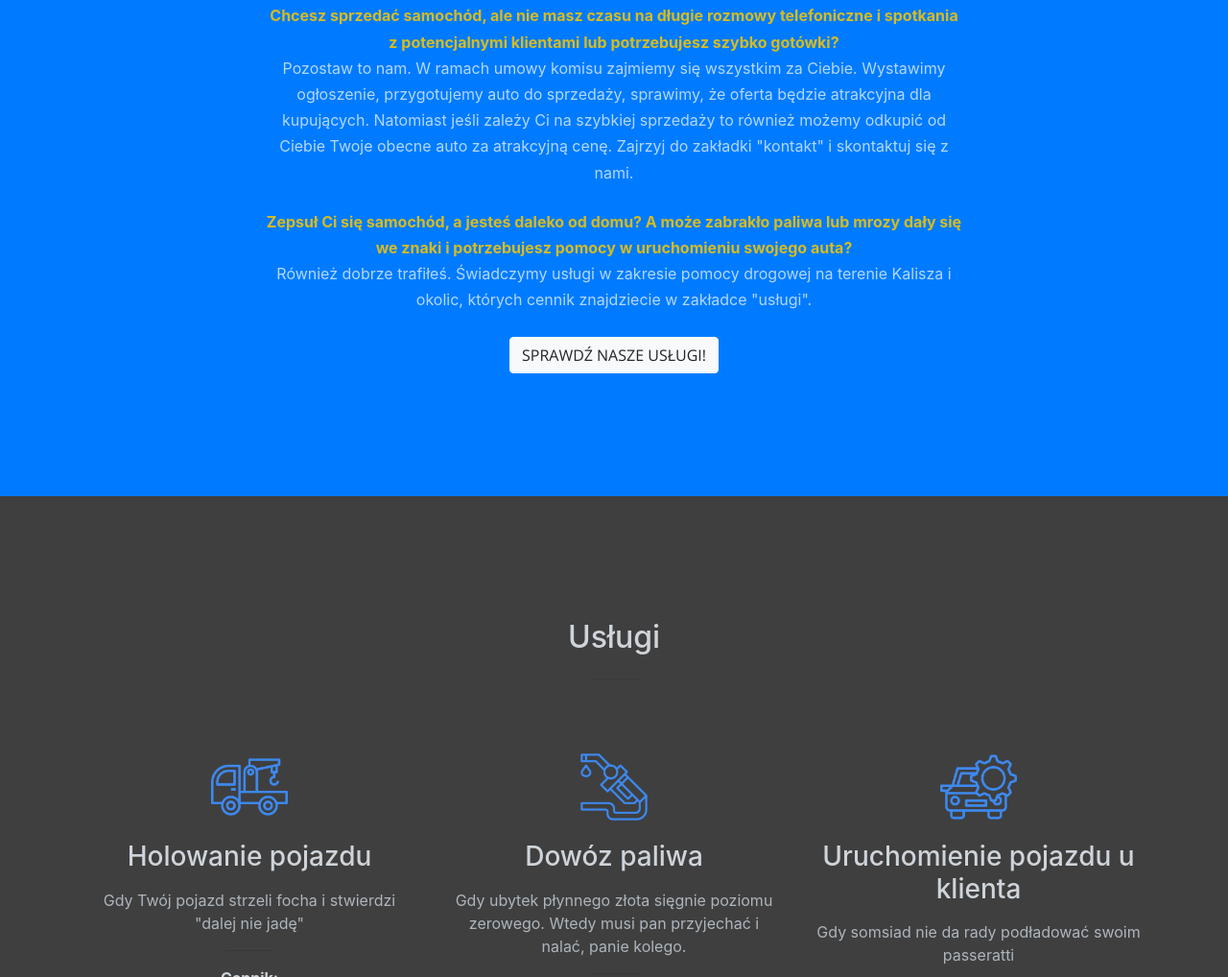
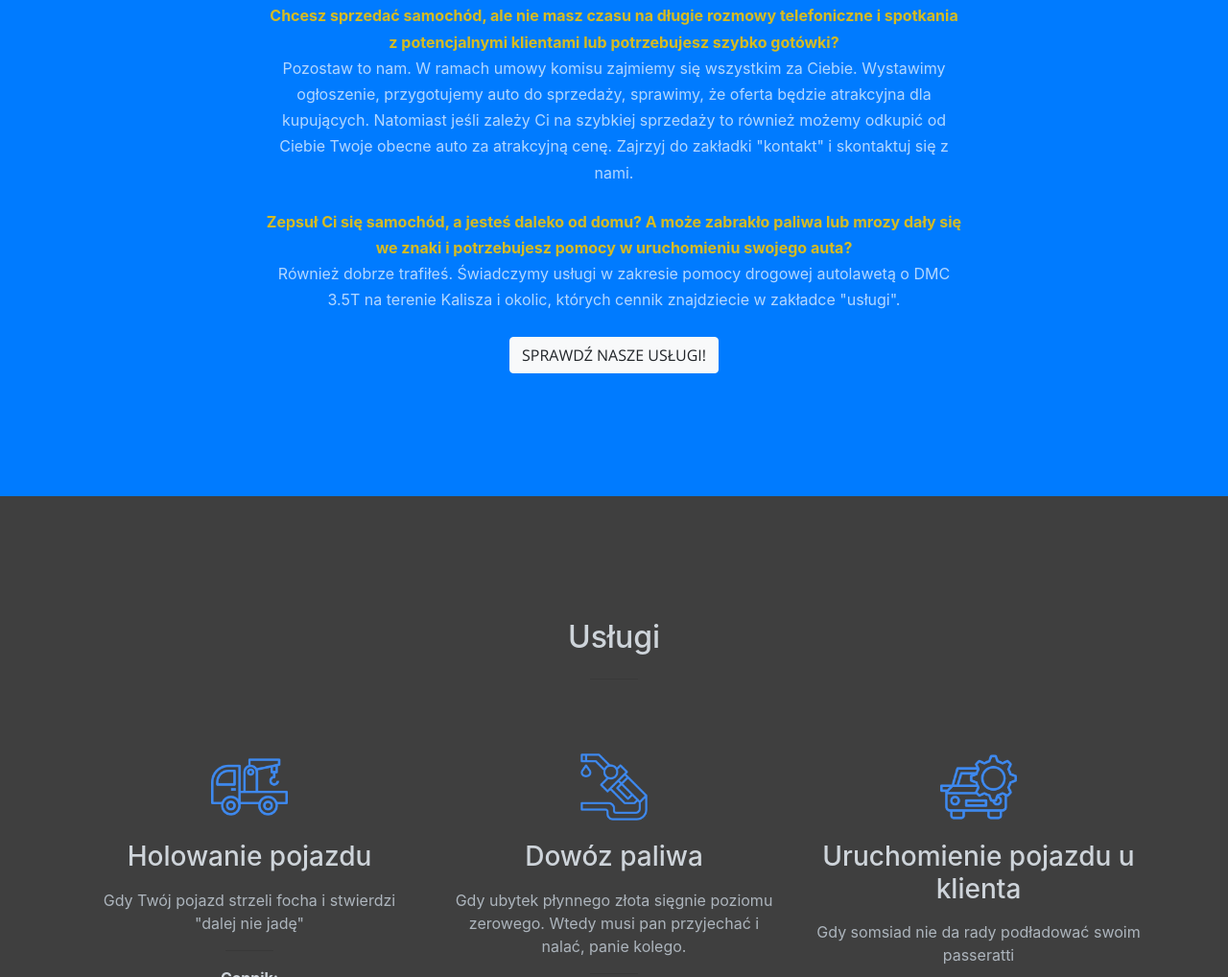
Before and after one commit to CarsArena/CarsArena.github.io, a website with bundled scripts: page index.html in a window 1280 px wide. Shown: the part 1172-2190 px from the top of the page at 96% size. Built offline with nearby package versions, Linux system fonts and the light colour scheme.

Commit message:
Poprawa tekstów i opisu

```diff
--- a/index.html
+++ b/index.html
@@ -5,8 +5,9 @@
 
     <meta charset="utf-8">
     <meta name="viewport" content="width=device-width, initial-scale=1, shrink-to-fit=no">
-    <meta name="description" content="">
-    <meta name="author" content="">
+    <meta name="description" content="Pomoc Drogowa 24H - Kalisz i okolice. Transport pojazdów do 3.5T, holowanie, laweta, dowóz paliwa. Auto handel, komis, skup i sprzedaż samochodów">
+    <meta name="author" content="Cars Arena">
+    <meta name="keywords" content="Pomoc drogowa Kalisz, Kalisz, pomoc drogowa">
 
     <title>Cars Arena</title>
 
@@ -87,7 +88,7 @@
               Pozostaw to nam. W ramach umowy komisu zajmiemy się wszystkim za Ciebie. Wystawimy ogłoszenie, przygotujemy auto do sprzedaży, sprawimy, że oferta będzie atrakcyjna dla kupujących. Natomiast jeśli zależy Ci na szybkiej sprzedaży to również możemy odkupić od Ciebie Twoje obecne auto za atrakcyjną cenę. Zajrzyj do zakładki "kontakt" i skontaktuj się z nami.</p>
 
 
-            <p class="text-faded mb-4 mt-4"><b class="title">Zepsuł Ci się samochód, a jesteś daleko od domu? A może zabrakło paliwa lub mrozy dały się we znaki i potrzebujesz pomocy w uruchomieniu swojego auta?</b><br />Również dobrze trafiłeś. Świadczymy usługi w zakresie pomocy drogowej na terenie Kalisza i okolic, których cennik znajdziecie w zakładce "usługi".
+            <p class="text-faded mb-4 mt-4"><b class="title">Zepsuł Ci się samochód, a jesteś daleko od domu? A może zabrakło paliwa lub mrozy dały się we znaki i potrzebujesz pomocy w uruchomieniu swojego auta?</b><br />Również dobrze trafiłeś. Świadczymy usługi w zakresie pomocy drogowej autolawetą o DMC 3.5T na terenie Kalisza i okolic, których cennik znajdziecie w zakładce "usługi".
             </p>
             <a class="btn btn-light btn-xl js-scroll-trigger" href="#services">Sprawdź nasze usługi!</a>
           </div>
```
